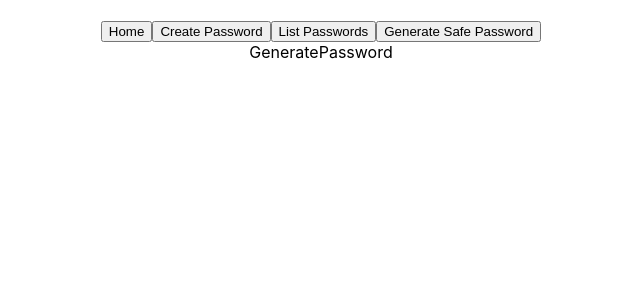
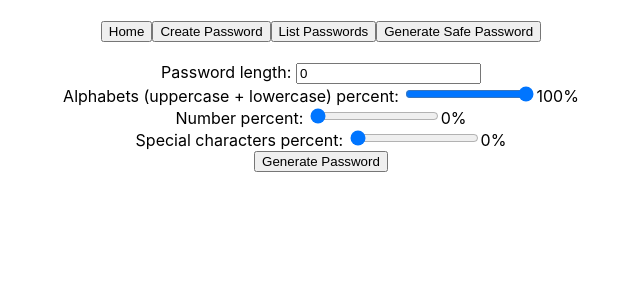
Before and after one commit to frankhart2018/primistore, a React (Create React App) app in the folder app/frontend/: page /generate-password in a window 1280 px wide. Shown: the top 300 px of the page, without its empty margins (319-959 px from the left). Built offline with nearby package versions, Linux system fonts and the light colour scheme; no server answers.

Commit message:
Add sliders, input box for length and basic checks

```diff
--- a/app/frontend/src/components/GeneratePassword/GeneratePassword.js
+++ b/app/frontend/src/components/GeneratePassword/GeneratePassword.js
@@ -1,11 +1,88 @@
-import React from "react";
+import { useState } from "react";
 import NavBar from "../NavBar/NavBar";
+import Slider from "../Slider/Slider";
 
 const GeneratePassword = () => {
+  const [sliderValues, setSliderValues] = useState({ 0: 100 });
+  const [generatedPassword, setGeneratedPassword] = useState("");
+  const [passwordLength, setPasswordLength] = useState(0);
+
+  const childValueUpdateCallback = (count, value) => {
+    setSliderValues({ ...sliderValues, [count]: value });
+  };
+
+  const generatePasswordHandler = () => {
+    setGeneratedPassword("");
+    let values = Object.values(sliderValues);
+    const valuesSum = values.reduce((acc, val) => acc + parseInt(val), 0);
+
+    let errVals = [];
+    if (valuesSum !== 100) {
+      errVals.push(
+        `The percentages must add up to 100%, current sum is ${valuesSum}%`
+      );
+    }
+
+    if (passwordLength === 0) {
+      errVals.push("The password length should be greater than 0");
+    }
+
+    if (errVals.length > 0) {
+      alert(errVals.join("\n"));
+    } else {
+      setGeneratedPassword("helloWorld");
+    }
+  };
+
   return (
     <div>
       <NavBar />
-      <span>GeneratePassword</span>
+      <br />
+      <div>
+        <div>
+          <label for="password-length">Password length: </label>
+          <input
+            type="number"
+            id="password-length"
+            value={passwordLength}
+            onChange={(e) => setPasswordLength(parseInt(e.target.value))}
+          />
+        </div>
+
+        <Slider
+          initialValue={100}
+          label="Alphabets (uppercase + lowercase) percent: "
+          count={0}
+          parentUpdateCallback={childValueUpdateCallback}
+        />
+
+        <Slider
+          initialValue={0}
+          label="Number percent: "
+          count={1}
+          parentUpdateCallback={childValueUpdateCallback}
+        />
+
+        <Slider
+          initialValue={0}
+          label="Special characters percent: "
+          count={2}
+          parentUpdateCallback={childValueUpdateCallback}
+        />
+
+        <div>
+          <button onClick={generatePasswordHandler}>Generate Password</button>
+        </div>
+
+        {generatedPassword.length > 0 ? (
+          <div>
+            <strong>The generated password is: </strong>
+            {generatedPassword}
+          </div>
+        ) : (
+          <></>
+        )}
+      </div>
     </div>
   );
 };
--- /dev/null
+++ b/app/frontend/src/components/Slider/Slider.js
@@ -0,0 +1,28 @@
+import React, { useState } from "react";
+
+const Slider = ({ initialValue, label, count, parentUpdateCallback }) => {
+  const [sliderValue, setSliderValue] = useState(initialValue);
+
+  const onUpdateSlider = (e) => {
+    const thisVal = e.target.value;
+    setSliderValue(thisVal);
+    parentUpdateCallback(count, thisVal);
+  };
+
+  return (
+    <div>
+      <label for={`slider-${count}`}>{label}</label>
+      <input
+        type="range"
+        min="1"
+        max="100"
+        id={`slider-${count}`}
+        value={sliderValue}
+        onChange={onUpdateSlider}
+      />
+      <span>{sliderValue}%</span>
+    </div>
+  );
+};
+
+export default Slider;
```
